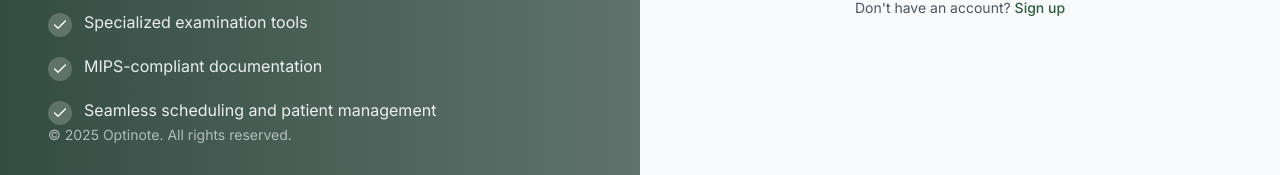
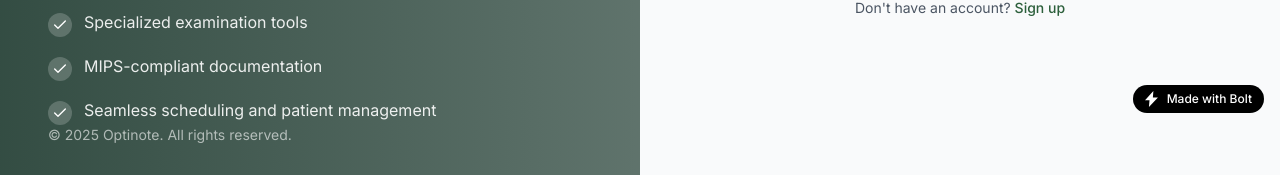
Before and after one commit to blazinajacob/optinote, a React (Vite) app: page / in a window 1280 px wide. Shown: the part 671-846 px from the top of the page. Built offline with nearby package versions, Linux system fonts and the light colour scheme; no server answers.

Commit message:
Add Made with Bolt Badge for Hackathon

```diff
--- a/src/App.tsx
+++ b/src/App.tsx
@@ -5,6 +5,7 @@ import { useAuthStore } from './stores/authStore';
 // Components
 import OfflineAlert from './components/ui/OfflineAlert';
 import InstallPWAButton from './components/ui/InstallPWAButton';
+import BoltBadge from './components/ui/BoltBadge';
 
 // Layouts
 import AuthLayout from './layouts/AuthLayout';
@@ -55,6 +56,7 @@ function App() {
     <>
       <OfflineAlert />
       <InstallPWAButton />
+      <BoltBadge />
 
       <Routes>
         {/* Auth routes */}
--- /dev/null
+++ b/src/components/ui/BoltBadge.tsx
@@ -0,0 +1,38 @@
+import { cn } from '../../lib/utils';
+
+interface BoltBadgeProps {
+  className?: string;
+  position?: 'bottom-left' | 'bottom-right' | 'top-left' | 'top-right';
+}
+
+const BoltBadge = ({
+  className,
+  position = 'bottom-right'
+}: BoltBadgeProps) => {
+  const positionClasses = {
+    'bottom-left': 'bottom-4 left-4',
+    'bottom-right': 'bottom-4 right-4',
+    'top-left': 'top-4 left-4',
+    'top-right': 'top-4 right-4'
+  };
+
+  return (
+    <a
+      href="https://bolt.new"
+      target="_blank"
+      rel="noopener noreferrer"
+      className={cn(
+        "fixed z-50 flex items-center gap-1.5 rounded-full bg-black px-3 py-1.5 text-xs font-medium text-white transition-all hover:bg-gray-800",
+        positionClasses[position],
+        className
+      )}
+    >
+      <svg width="16" height="16" viewBox="0 0 16 16" fill="none" xmlns="http://www.w3.org/2000/svg">
+        <path d="M8.37488 0L0 9.37495H4.49993L3.93745 16L12.9374 6.50005H7.87482L8.37488 0Z" fill="white"/>
+      </svg>
+      Made with Bolt
+    </a>
+  );
+};
+
+export default BoltBadge;
```
